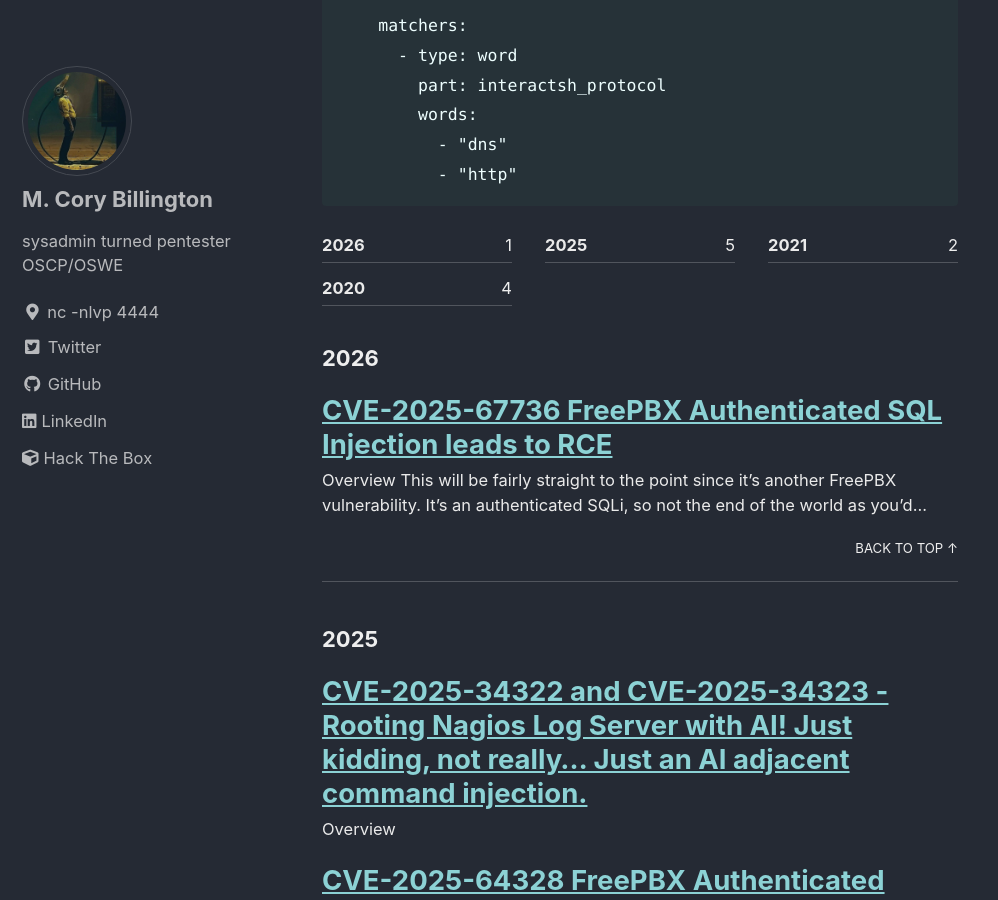
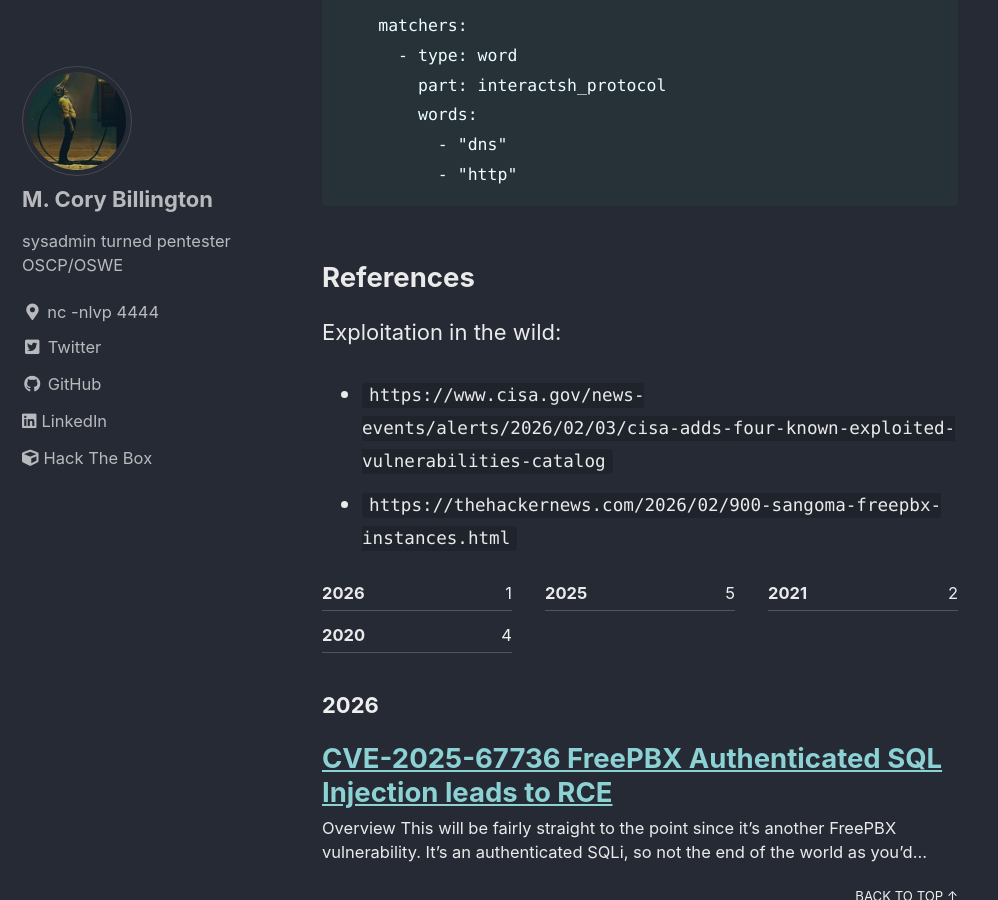
Before and after one commit to mcorybillington/mcorybillington.github.io, a Jekyll site: the page built from _posts/2025-11-08-CVE-2025-64328-FreePBX-Authenticated-Command-Injection.md, in a window 1280 px wide and 900 px high, scrolled down 8283 px. Shown: the whole window, without its empty margins (0-998 px from the left). Built offline with Jekyll 4.4.1, drawn with Linux system fonts in a browser that asks for light colours; cached includes are drawn as plain includes.

Commit message:
Add references section to CVE-2025-64328 post
Added references for exploitation in the wild.

````diff
--- a/_posts/2025-11-08-CVE-2025-64328-FreePBX-Authenticated-Command-Injection.md
+++ b/_posts/2025-11-08-CVE-2025-64328-FreePBX-Authenticated-Command-Injection.md
@@ -199,3 +199,8 @@
           - "http"
 ```
 {% endraw %}
+
+## References
+Exploitation in the wild:
+- `https://www.cisa.gov/news-events/alerts/2026/02/03/cisa-adds-four-known-exploited-vulnerabilities-catalog`
+- `https://thehackernews.com/2026/02/900-sangoma-freepbx-instances.html`
````
